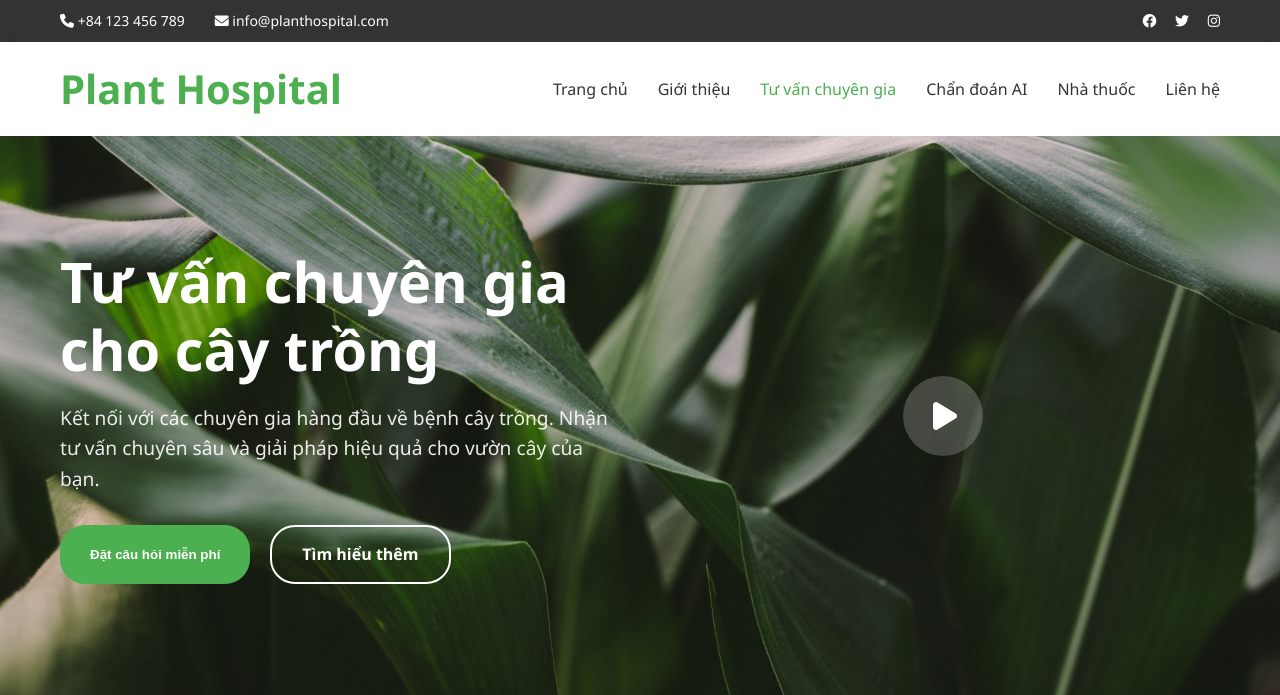
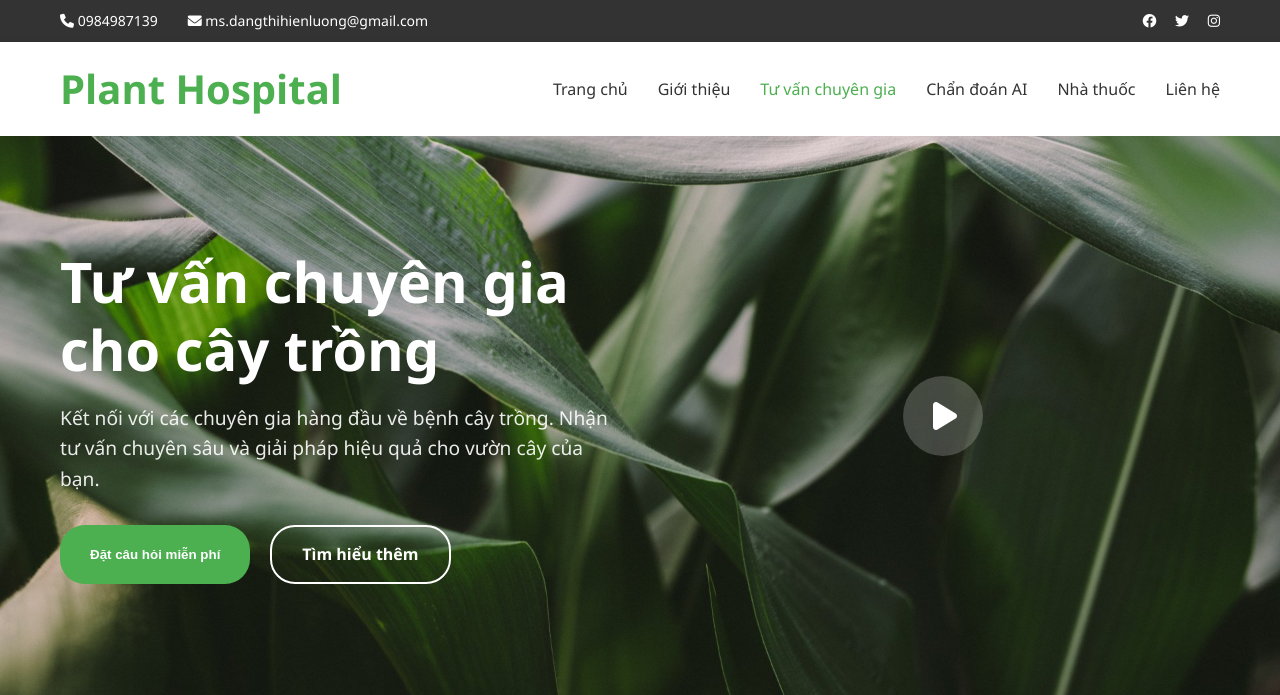
Before and after one commit to hienluong05/Plant_Hospital, a Flask app: page /expert-consultation in a window 1280 px wide. Shown: the top 695 px of the page. Run offline with Flask 3, Linux system fonts and the light colour scheme; parts of the project's set-up code (start-up, migrations or seed data) failed here and were passed over; some libraries are stand-ins or nearby versions.

```diff
--- a/MyAI/App/flaskr/templates/expert_consultation.html
+++ b/MyAI/App/flaskr/templates/expert_consultation.html
@@ -502,13 +502,21 @@
     <div class="top-contact-bar">
       <div class="container">
         <div class="contact-info">
-          <span><i class="fas fa-phone"></i> +84 123 456 789</span>
-          <span><i class="fas fa-envelope"></i> info@planthospital.com</span>
+          <span><i class="fas fa-phone"></i> 0984987139</span>
+          <span
+            ><i class="fas fa-envelope"></i> ms.dangthihienluong@gmail.com</span
+          >
         </div>
         <div class="social-links">
-          <a href="#"><i class="fab fa-facebook"></i></a>
-          <a href="#"><i class="fab fa-twitter"></i></a>
-          <a href="#"><i class="fab fa-instagram"></i></a>
+          <a href="https://www.facebook.com/dangthihienluong/" target="_blank"
+            ><i class="fab fa-facebook"></i
+          ></a>
+          <a href="https://x.com/Hien_Luong_pre" target="_blank"
+            ><i class="fab fa-twitter"></i
+          ></a>
+          <a href="https://www.instagram.com/hien_luong_05/" target="_blank"
+            ><i class="fab fa-instagram"></i
+          ></a>
         </div>
       </div>
     </div>
```
Also changed, not shown: 1 other file.
